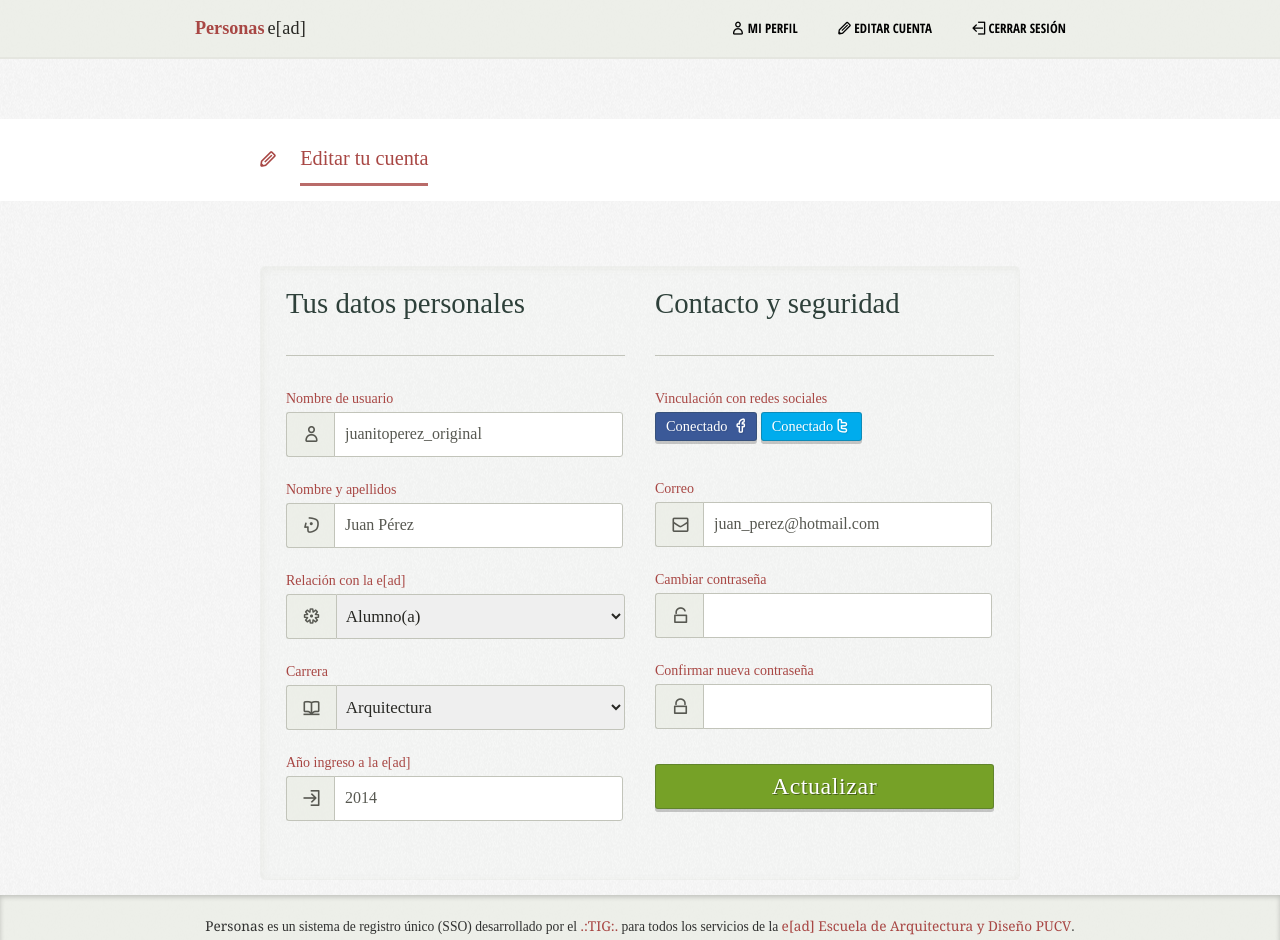
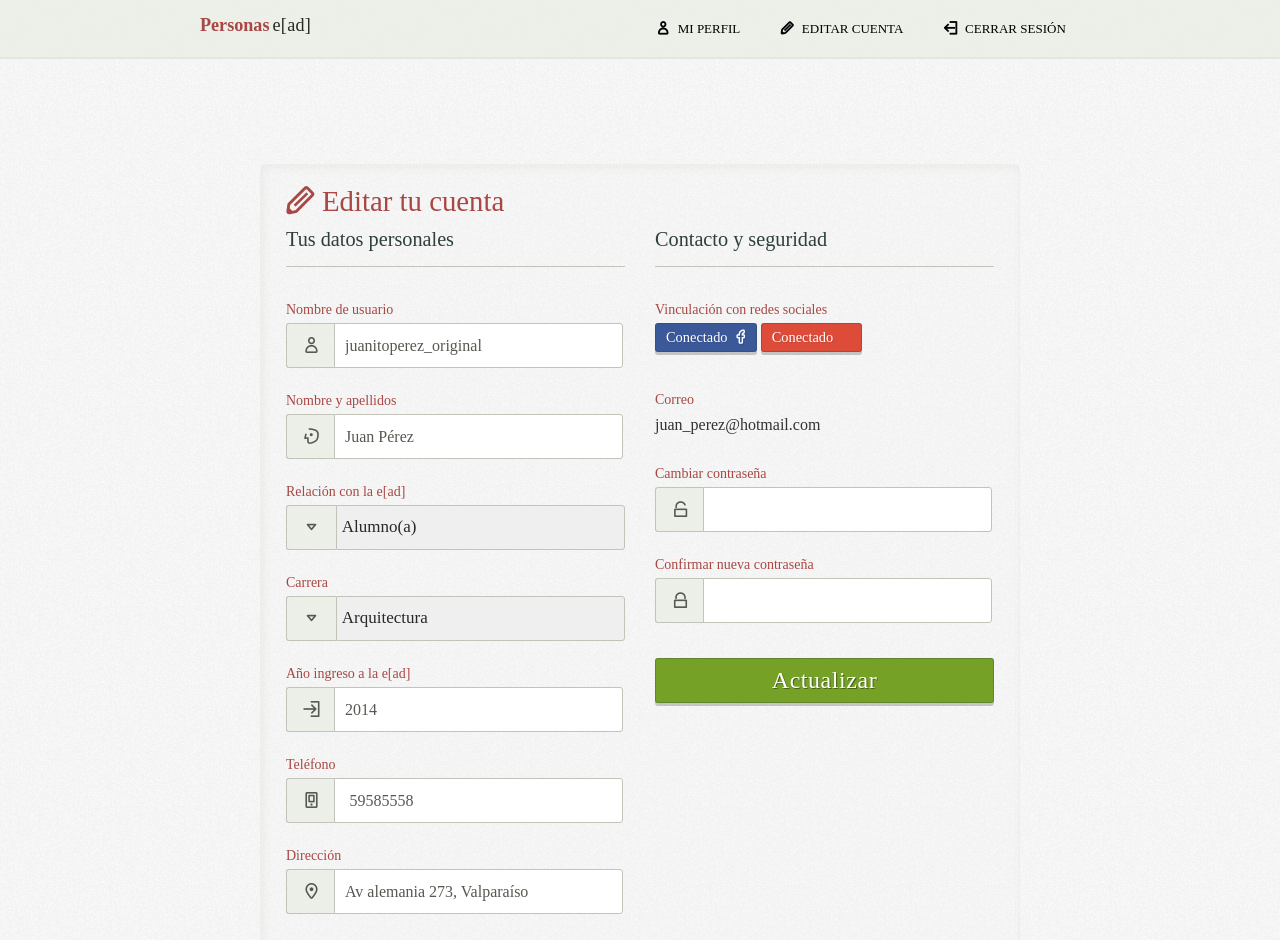
Before and after one commit to eadpucv/old-personas-pyxis, a website: page html/editar.html in a window 1280 px wide. Shown: the top 940 px of the page. Drawn offline with Linux system fonts and the light colour scheme; files whose address does not match are found by name; a web font is replaced by a local one.

Commit message:
más ajustes
1. Ajuste border-radius en select Chrome, se quita el borde-radius y
las flechas de select, pero el caron-abajo se usa en el icon
2. Editar cuenta: se agrega teléfono
3. Editar cuenta: se agrega dirección
4. Menú, se cambia el condensed por open sans regular y ajuste de icono
5. Editar cuenta: se quita franja blanca
6. Quitar Twitter, insertar Google

```diff
--- a/assets/less/interaccion.less
+++ b/assets/less/interaccion.less
@@ -2,7 +2,7 @@
 .btn-bloque {
 	width: 100%;
 }
-button.btn-facebook, button.btn-twitter {
+button.btn-facebook, button.btn-twitter, button.btn-google {
 	margin-top: 0;
 	color: #fff;
 	&:hover {
@@ -30,6 +30,12 @@ button.btn-twitter {
 	background-color: #00aced;
 	&:hover {
 		background-color: darken(#00aced, 10%);
+	}
+}
+button.btn-google {
+	background-color: #dd4b39;
+	&:hover {
+		background-color: darken(#dd4b39, 10%);
 	}
 }
 input, select {
@@ -72,13 +78,17 @@ input, select {
 		// border-left: none;
 	}
 	select {
-		border-radius: 0 !important;
+		// border:1px solid red;
+		-webkit-appearance: none;
+		-moz-appearance: none;
+		-webkit-border-radius: 0px;
+		border-radius: 0px !important;
 		margin-left: 0px !important;
 	}
 }
 
 .grupo-inputs select:last-child {
-
+	// border:1px solid blue;
 }
 .grupo-inputs :last-child {
 	margin-left: 0;
--- a/assets/less/pagina.less
+++ b/assets/less/pagina.less
@@ -36,12 +36,11 @@ footer {
     font-weight: 300;
 }
 
-.modulo-login {
+.modulo-login, .modulo {
 	margin: 60px auto 60px auto;
 	padding-bottom: 40px;
 	width: 100%;
 	hr {
-		padding-top: 25px;
 		box-shadow: none;
 		border-color: @gris-claro;
 	}
@@ -192,15 +191,51 @@ form {
 @ruta-pyxis: '..';
 @ruta-tipografias: '../fonts';
 
-.menu-pyxis {
+.menu-nav {
 	.navbar-toggle {
 		display: none;
 	}
 }
 
+.menu-nav {
+    margin: 0 auto;
+    padding: 0;
+    padding: 0;
+    font-family: @sans;
+
+    .nav-rotulos {
+      float: right;
+
+      li a {
+        padding: @cuerpo @cuerpo * 1.2;// 17px 21px;
+        margin: 0;
+        font-family: @sans;
+        font-weight: 300;
+        i {
+        	font-weight: 700;
+        	margin-right: 5px;
+        }
+        &:first-child{margin-left: 0}
+        &.last-child{margin-right: 0}
+      }
+   }
+
+    h6{
+      display: inline-block;
+      margin: 15px 5px;
+      padding: 0;
+    }
+
+    span {
+      padding: 0;
+      margin: 0 0 0 3px;
+      letter-spacing: .25/@em;
+    }
+}
+
   //  Extra-small screen / Phones
 @media(max-width: @screen-xs-max){
-	.menu-pyxis {
+	.menu-nav {
 		padding: 0 10px;
 		width: 100%;
 		display: inline-block;
--- a/html/editar.html
+++ b/html/editar.html
@@ -16,7 +16,7 @@
 <body>
 	<div class="fondo-header-pyxis">
 		<div class="pag sin-relleno menu">
-			<nav class='menu-pyxis'>
+			<nav class='menu-nav'>
 				<a href='personas.html'>
 			    	<div class='logo-pyxis'>
 			        	<h6 class='gruesa sans rojo no-responsivo'>
@@ -35,21 +35,16 @@
 			</nav>
 		</div>
 	</div>
-	<section class="modulo-login">
+	<section class="modulo">
 		<div class="modulo-cuerpo">
-			<div class="fondo-blanco margen-inf-sm">
-				<div class="contenedor-modulo">
-					<i class="icn icn-lapiz rojo margen-der-sm nav-icn"></i>
-					<ul class="nav nav-tabs" role="tablist">
-	                    <li class="active"><a><h5 class="rojo sin-margen">Editar tu cuenta</h5></a></li>
-	                </ul>
-				</div>
-			</div>
 			<div class="contenedor-modulo">
 				<div class="tab-content margen-sup">
 		            	<form>
+		            		<div class="col-md-12 col-sm-12 col-xs-12">
+		            			<h3 class="fino sans rojo"><i class="icn icn-lapiz nav-icn"></i> Editar tu cuenta</h3>
+		            		</div>
 						<div class="col-md-6 col-sm-6 col-xs-12">
-							<h3 class="fino sans pizarra">Tus datos personales</h3>
+							<h5 class="fino sans pizarra">Tus datos personales</h5>
 							<hr>
 							<div class="margen-inf-sm">
 								<label for="username">Nombre de usuario</label>
@@ -68,7 +63,7 @@
 							<div class="margen-inf-sm">
 								<label for="usertype">Relación con la e[ad]</label>
 								<div class="grupo-inputs">
-							        <div class="input"><i class="icn icn-md icn-engranaje"></i></div>
+							        <div class="input"><i class="icn icn-md icn-caronabajo "></i></div>
 							        <select name="usertype">
 										<option></option>
 								    	<option selected>Alumno(a)</option>
@@ -82,7 +77,7 @@
 							<div class="margen-inf-sm">
 								<label for="course">Carrera</label>
 								<div class="grupo-inputs">
-							        <div class="input"><i class="icn icn-md icn-libro"></i></div>
+							        <div class="input"><i class="icn icn-md icn-caronabajo "></i></div>
 							        <select name="course">
 										<option></option>
 								    	<option selected>Arquitectura</option>
@@ -100,23 +95,38 @@
 							        <input type="text" class="control" id="year" value="2014" />
 							    </div>
 							</div>
+							<div class="margen-inf-sm">
+								<label for="telephone">Teléfono</label>
+								<div class="grupo-inputs">
+							        <div class="input"><i class="icn icn-md icn-movil"></i></div>
+							        <input type="tel" class="control" id="telephone" value="59585558" />
+							    </div>
+							</div>
+							<div class="margen-inf-sm">
+								<label for="adress">Dirección</label>
+								<div class="grupo-inputs">
+							        <div class="input"><i class="icn icn-md icn-mapa"></i></div>
+							        <input type="text" class="control" id="adress" value="Av alemania 273, Valparaíso" />
+							    </div>
+							</div>
 						</div>
 						<div class="col-md-6 col-sm-6 col-xs-12">
-							<h3 class="fino sans pizarra">Contacto y seguridad</h3>
+							<h5 class="fino sans pizarra">Contacto y seguridad</h5>
 							<hr>
 							<div class="margen-inf-sm">
 								<label for="lastname">Vinculación con redes sociales</label>
 								<div class="bloque">
 									<button type="button" class="btn btn-facebook">Conectado <i class="icn icn-md icn-facebook"></i></button>
-									<button type="button" class="btn btn-twitter">Conectado <i class="icn icn-md icn-twitter"></i></button>
+									<button type="button" class="btn btn-google">Conectado <i class="icn icn-md icn-google"></i></button>
 								</div>
 							</div>
 							<div class="margen-inf-sm">
 								<label for="email">Correo</label>
-								<div class="grupo-inputs">
+								<p>juan_perez@hotmail.com</p>
+								<!-- <div class="grupo-inputs">
 							        <div class="input"><i class="icn icn-md icn-email"></i></div>
 							        <input type="email" class="control" id="email" value="juan_perez@hotmail.com" />
-							    </div>
+							    </div>	 -->
 							</div>
 							<div class="margen-inf-sm">
 								<label for="password">Cambiar contraseña</label>
```
Also changed, not shown: html/administracion.html (+1 -1 lines), html/enviar-email.html (+1 -1 lines), html/ingresar.html (+1 -1 lines), html/mi-perfil.html (+2 -2 lines), html/personas.html (+1 -1 lines), assets/css/personas.css, 1 other file.
